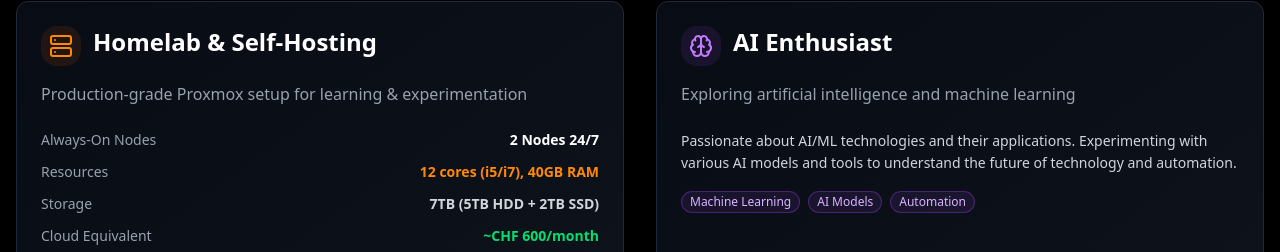
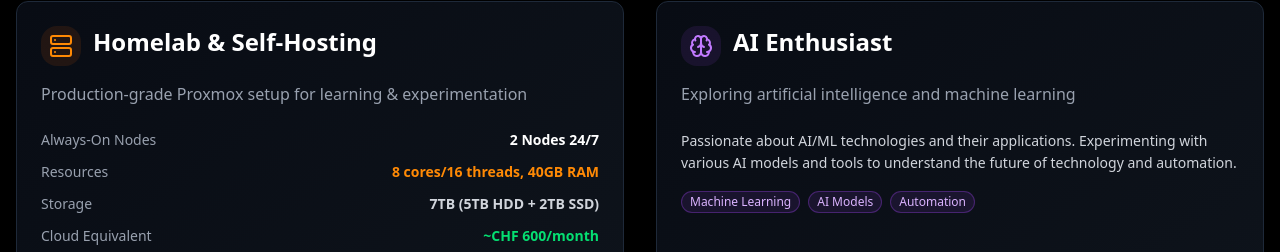
Before and after one commit to arturict/goncalo-portfolio, a Next.js app: page / in a window 1280 px wide. Shown: the part 2624-2876 px from the top of the page. Built offline with nearby package versions, Linux system fonts and the light colour scheme.

Commit message:
fix: correct homelab specs to 8 cores/16 threads

```diff
--- a/app/page.tsx
+++ b/app/page.tsx
@@ -369,7 +369,7 @@
                   </div>
                   <div className="flex items-center justify-between text-sm">
                     <span className="text-gray-400">Resources</span>
-                    <span className="text-orange-400 font-semibold">12 cores (i5/i7), 40GB RAM</span>
+                    <span className="text-orange-400 font-semibold">8 cores/16 threads, 40GB RAM</span>
                   </div>
                   <div className="flex items-center justify-between text-sm">
                     <span className="text-gray-400">Storage</span>
```
